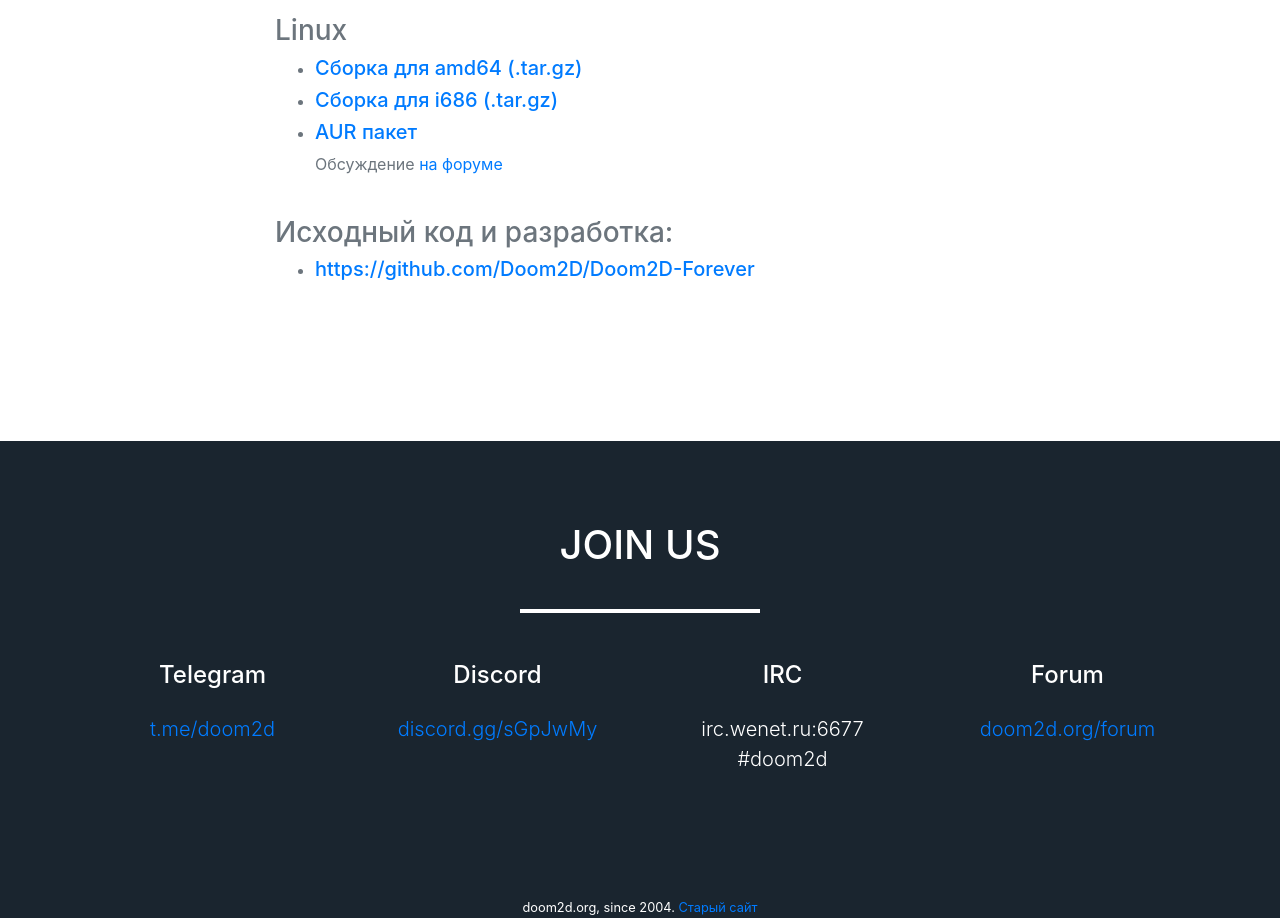
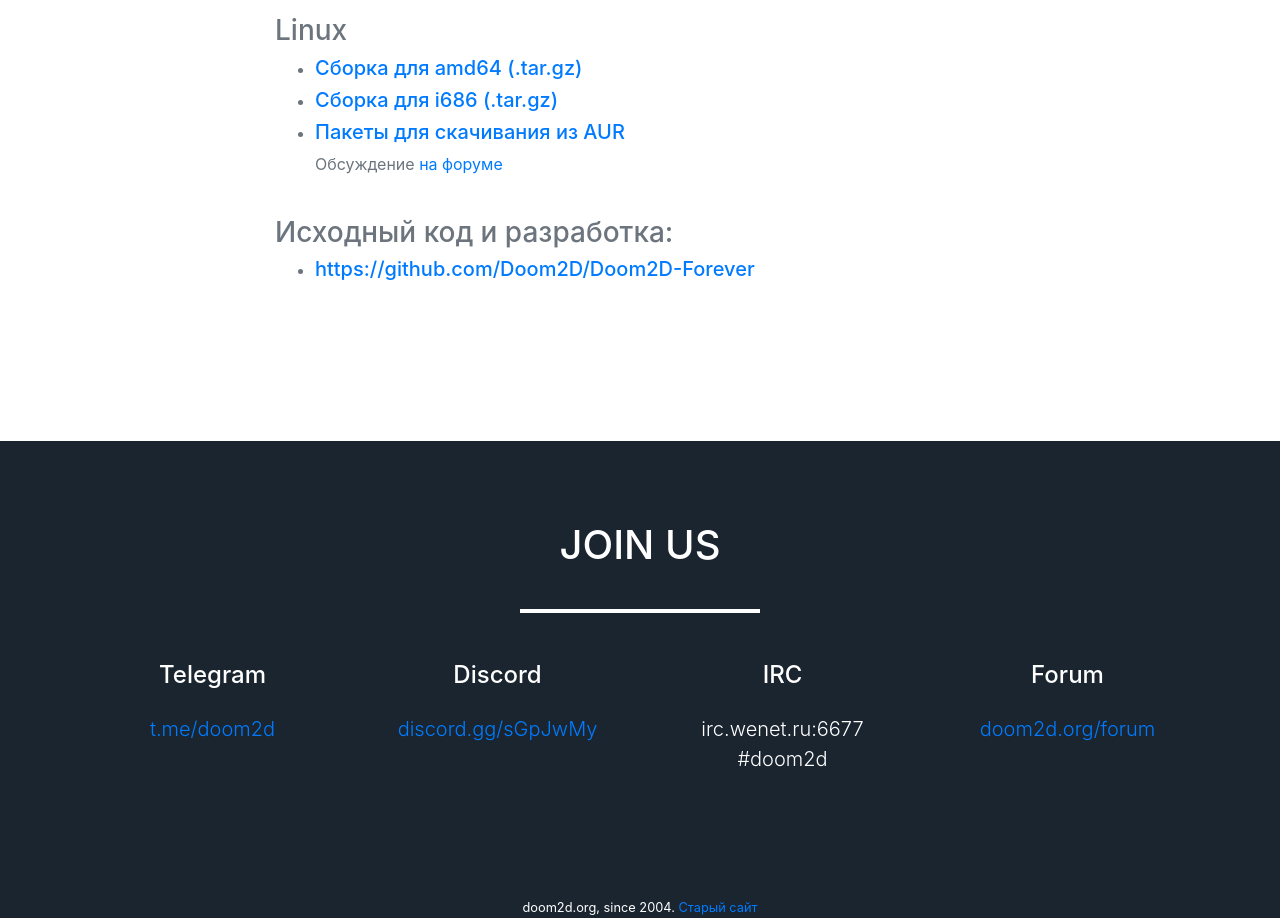
Before and after one commit to gena-nosov/landing, a website with bundled scripts: page index.html in a window 1280 px wide. Shown: the part 2620-3538 px from the top of the page. Built offline with nearby package versions, Linux system fonts and the light colour scheme.

Commit message:
refactor: change AUR link to show all doom2d related packages

```diff
--- a/index.html
+++ b/index.html
@@ -210,7 +210,7 @@
 <li><h5><a href="https://deadsoftware.ru/files/terminalhash/d2df-linux-amd64.tar.gz">Сборка для amd64 (.tar.gz)</a></h5></li>
 <li><h5><a href="https://deadsoftware.ru/files/terminalhash/d2df-linux-i386.tar.gz">Сборка для i686 (.tar.gz)</a></h5></li>
 <!--<p>Игра требует следующие пакеты: libgme opus opusfile libvorbis mpg123 openal enet libmodplug sdl2 xmp. Названия могут разниться между дистрибутивами.</p>-->
-<li><h5><a href="https://aur.archlinux.org/packages/doom2df-bin/">AUR пакет</a></h5></li>
+<li><h5><a href="https://aur.archlinux.org/packages?O=0&SeB=nd&K=doom2d&outdated=&SB=p&SO=d&PP=50&submit=Go">Пакеты для скачивания из AUR</a></h5></li>
 <p>Обсуждение <a href="/forum/viewtopic.php?f=11&t=2919">на форуме</a></p>
 </ul>
 
```
